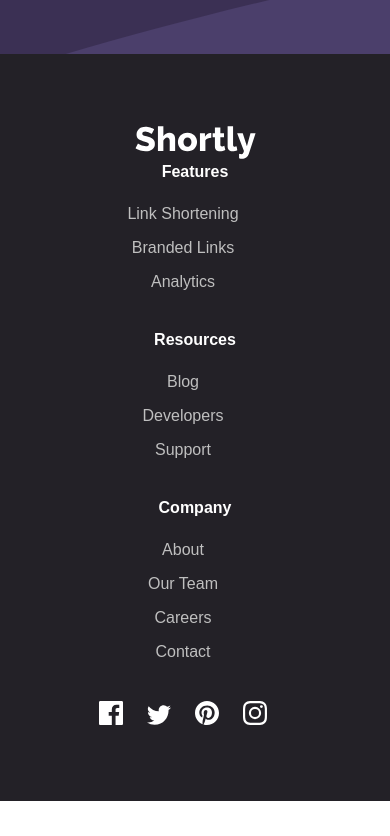
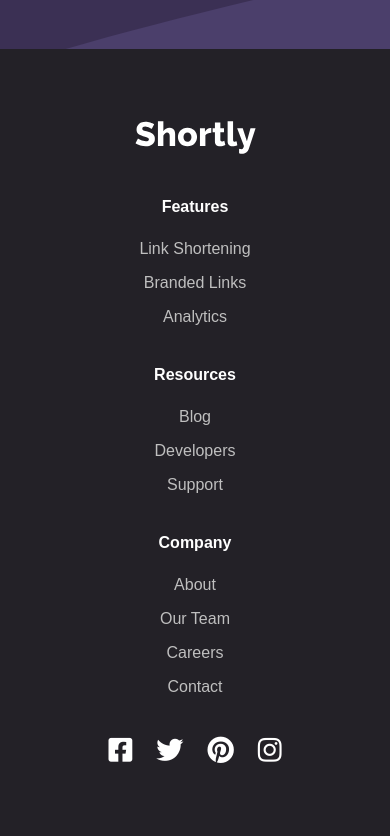
Before and after one commit to Renan-Gust/Shortly, a React (Vite) app: page / in a window 390 px wide. Shown: the part 2228-3064 px from the top of the page. Before the commit the page ends 3029 px from the top, so only its background shows below. Built offline with nearby package versions, Linux system fonts and the light colour scheme.

Commit message:
footer mobile

```diff
--- a/index.html
+++ b/index.html
@@ -1,12 +1,17 @@
 <!DOCTYPE html>
 <html lang="en">
-  <head>
+
+<head>
     <meta charset="UTF-8" />
     <meta name="viewport" content="width=device-width, initial-scale=1.0" />
     <title>URL Shortening</title>
-  </head>
-  <body>
+
+    <link rel="stylesheet" href="https://use.fontawesome.com/releases/v5.15.4/css/all.css" integrity="sha384-DyZ88mC6Up2uqS4h/KRgHuoeGwBcD4Ng9SiP4dIRy0EXTlnuz47vAwmeGwVChigm" crossorigin="anonymous">
+</head>
+
+<body>
     <div id="root"></div>
     <script type="module" src="/src/main.tsx"></script>
-  </body>
+</body>
+
 </html>
--- a/src/components/Boost/styles.ts
+++ b/src/components/Boost/styles.ts
@@ -16,7 +16,7 @@ export const Container = styled.div`
             font-size: 1.7rem;
         }
 
-        @media(min-width: 320px) {
+        @media(min-width: 768px) {
             font-size: 2rem;
         }
     }
--- a/src/components/Footer/index.tsx
+++ b/src/components/Footer/index.tsx
@@ -43,20 +43,20 @@ export function Footer() {
                         </ul>
                     </C.Section>
 
-                    <C.Section>
+                    <C.Networks>
                         <a href="">
-                            <img src="/icon-facebook.svg" alt="facebook" />
+                            <i className="fab fa-facebook-square"></i>
                         </a>
                         <a href="">
-                            <img src="/icon-twitter.svg" alt="twitter" />
+                            <i className="fab fa-twitter"></i>
                         </a>
                         <a href="">
-                            <img src="/icon-pinterest.svg" alt="pinterest" />
+                            <i className="fab fa-pinterest"></i>
                         </a>
                         <a href="">
-                            <img src="/icon-instagram.svg" alt="instagram" />
+                            <i className="fab fa-instagram"></i>
                         </a>
-                    </C.Section>
+                    </C.Networks>
                 </C.Main>
             </C.Nav>
         </C.Container>
--- a/src/components/Footer/styles.ts
+++ b/src/components/Footer/styles.ts
@@ -20,6 +20,10 @@ export const Nav = styled.nav`
         flex-direction: column;
         align-items: center;
     }
+
+    @media(min-width: 1070px){
+        flex-direction: row;
+    }
 `;
 
 export const Main = styled.main`
@@ -29,7 +33,11 @@ export const Main = styled.main`
 
     @media(min-width: 320px){
         flex-direction: column;
-        gap: 40px;
+    }
+
+    @media(min-width: 768px){
+        flex-direction: row;
+        width: 100%;
     }
 `;
 
@@ -41,7 +49,13 @@ export const Section = styled.section`
     width: 100%;
 
     @media(min-width: 320px){
+        margin-top: 40px;
         text-align: center;
+    }
+
+    @media(min-width: 768px){
+        width: initial;
+        text-align: start;
     }
 
     h4{
@@ -56,17 +70,31 @@ export const Section = styled.section`
         flex-direction: column;
         gap: 16px;
     }
-
-    a{
-        display: inline-block;
-        margin-right: 24px;
-    }
 `;
 
 export const Networks = styled.section`
     a{
         display: inline-block;
+
+        i{
+            color: ${props => props.theme.colors.White};
+            font-size: 1.7rem;
+
+            &:hover{
+                transition: all 0.3s ease;
+                color: ${props => props.theme.colors.Cyan};
+            }
+        }
+    }
+
+    a:nth-child(1),
+    a:nth-child(2),
+    a:nth-child(3) {
         margin-right: 24px;
+    }
+
+    @media(min-width: 320px){
+        margin-top: 40px;
     }
 `;
 
```
